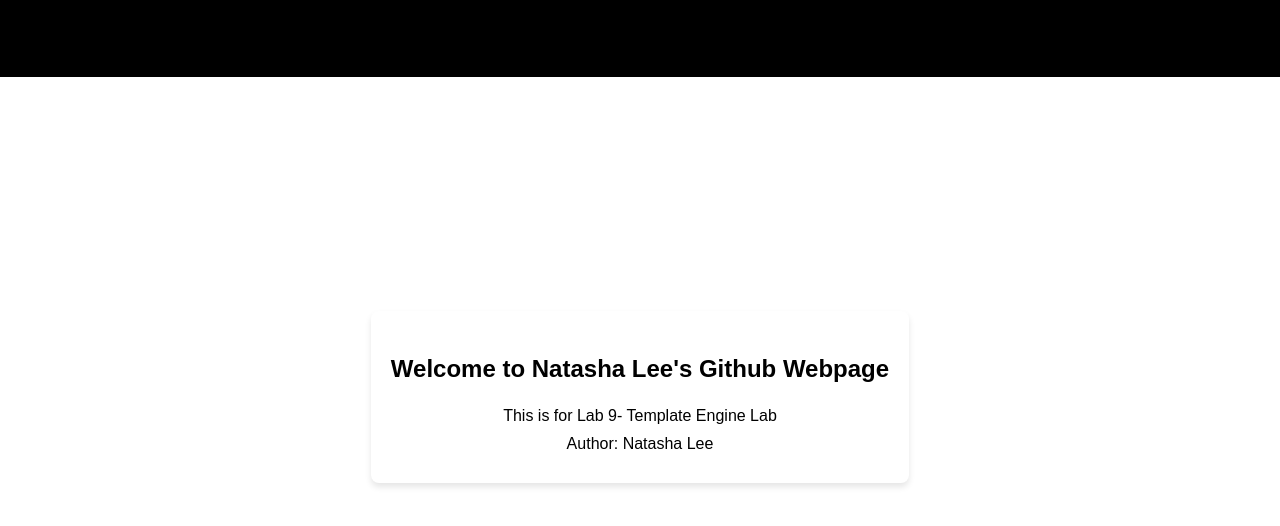
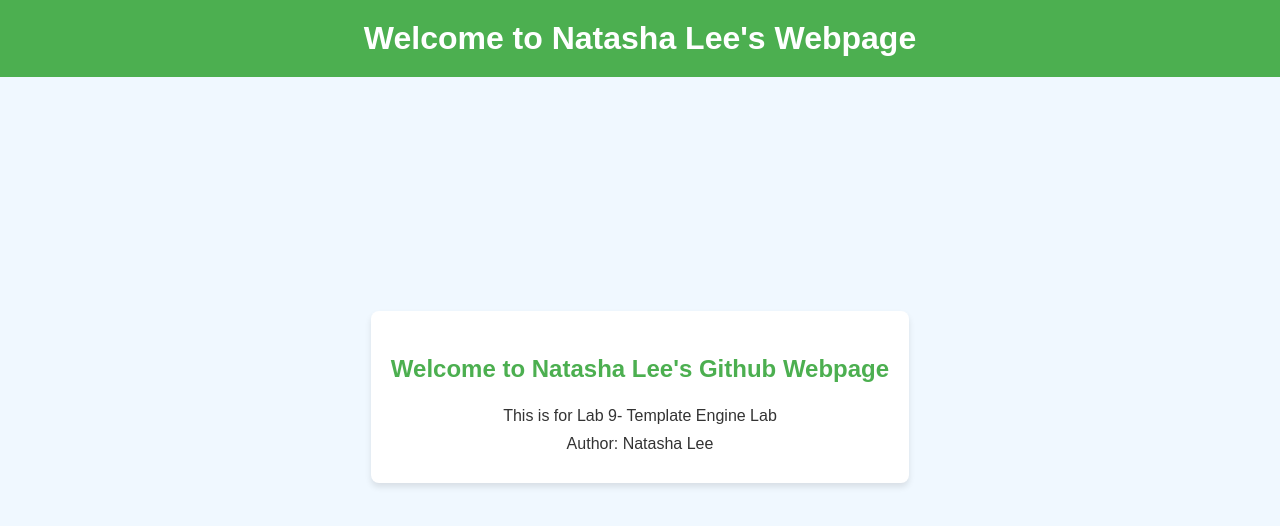
Before and after one commit to NatashaLeeXY/my-webpage, a plain HTML site: page index.html in a window 1280 px wide. Drawn offline with Linux system fonts and the light colour scheme.

Commit message:
Update index.html

```diff
--- a/index.html
+++ b/index.html
@@ -6,17 +6,18 @@
     <meta name="viewport" content="width=device-width, initial-scale=1.0">
     <title>Natasha Lee's Webpage</title>
     <style>
+        /* General Styles */
         body {
             font-family: 'Arial', sans-serif;
-            background-color: light blue;
-            color: dark grey;
+            background-color: #f0f8ff;
+            color: #333;
             margin: 0;
             padding: 0;
         }
 
         header {
-            background-color: black;
-            color: black;
+            background-color: #4caf50;
+            color: white;
             text-align: center;
             padding: 20px 0;
         }
@@ -41,7 +42,7 @@
         }
 
         h3 {
-            color: dark dark grey;
+            color: #4caf50;
             font-size: 24px;
         }
 
@@ -54,7 +55,7 @@
 
 <body>
     <header>
-        <h1>Webpage for CS3210</h1>
+        <h1>Welcome to Natasha Lee's Webpage</h1>
     </header>
     <main>
         <div id="app">
```
